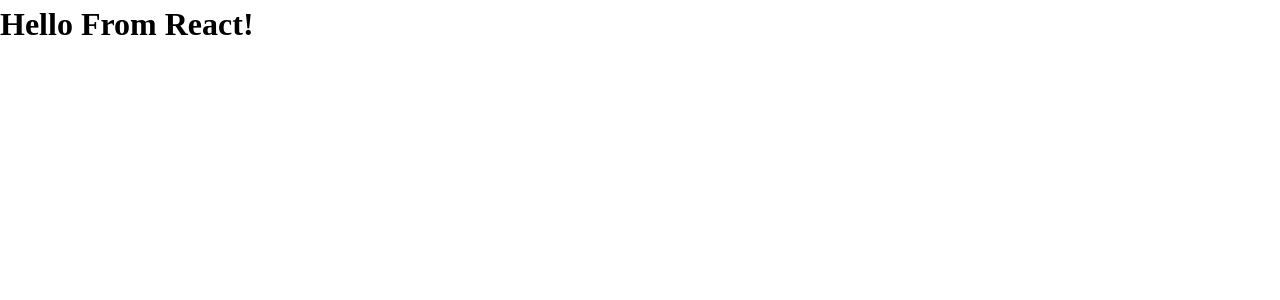
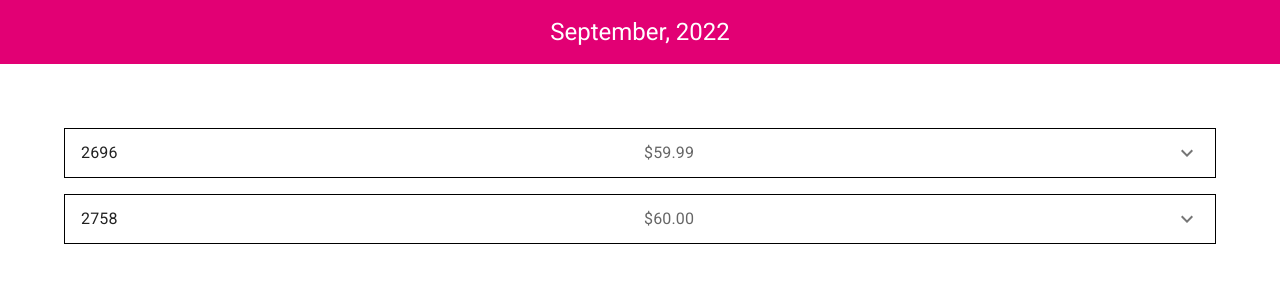
Before and after one commit to lacortes/phone-bill, a React app: page / in a window 1280 px wide. Shown: the top 300 px of the page. Built offline with nearby package versions, Linux system fonts and the light colour scheme.

Commit message:
Initial first working draft

```diff
--- a/src/components/App.jsx
+++ b/src/components/App.jsx
@@ -1,9 +1,36 @@
-import React from 'react';
+import { AppBar, Container, Stack, Toolbar, Typography } from '@mui/material';
+import { useEffect, useState } from 'react';
 import '../styles/app.scss';
+import PhoneBill from './PhoneBill';
+import phoneData from '../phoneTest.json';
 
 const App = () => {
+    const [ statement, setStatement ] = useState();
+
+    const fetchData = async () => {
+        setStatement(phoneData);
+    };
+
+    useEffect(() => {
+        fetchData();
+    }, []);
+
     return (
-        <h1>Hello From React!</h1>
+        <>
+            <AppBar position='static' sx={{ boxShadow: 'none' }}>
+                <Container>
+                    <Toolbar sx={{ justifyContent: 'center' }}>
+                        <Typography variant='h5'>{statement?.monthYear}</Typography>
+                    </Toolbar>
+                </Container>
+            </AppBar>
+            <Toolbar />
+            <Container>
+                <Stack gap={2}>
+                    {statement?.phoneStatements.map(s => <PhoneBill key={s.number} statement={s} />)}
+                </Stack>
+            </Container>
+        </>
     );
 };
 
--- /dev/null
+++ b/src/components/PhoneBill.jsx
@@ -0,0 +1,45 @@
+import { Accordion, AccordionDetails, AccordionSummary, Table, TableRow, TableBody, TableCell, Typography } from '@mui/material';
+import ExpandMoreIcon from '@mui/icons-material/ExpandMore';
+import styled from '@emotion/styled';
+
+const StyledAccordion = styled(Accordion)({ border: 'solid #000000 1px', boxShadow: 'none' });
+
+const defaultStatement = { number: '0000', total: 0.00, details: [{ id: 0, description: 'N/A', amount: 0.00 }] };
+
+const FORMATTER = new Intl.NumberFormat('en-US', { style: 'currency', currency: 'USD' });
+const formatNumber = number => FORMATTER.format(number);
+
+const PhoneBill = ({ statement=defaultStatement }) => {
+    const { number, total, details } = statement;
+    return (
+        <StyledAccordion square={true}>
+            <AccordionSummary
+                expandIcon={<ExpandMoreIcon />}
+                aria-controls="panelia-content"
+                id="panelia-header"
+            >
+                <Typography sx={{ width: '50%', flexShrink: 0 }}>{number}</Typography>
+                <Typography sx={{ color: 'text.secondary', paddingLeft: '16px' }}>{formatNumber(total)}</Typography>
+            </AccordionSummary>
+
+            <AccordionDetails>
+                <Table>
+                    <TableBody>
+                        {details.map(detail => (
+                            <TableRow
+                                key={detail.id}
+                                sx={{ '&:last-child td, &:last-child th': { border: 0 } }}
+                            >
+                                <TableCell align="left">{detail.description}</TableCell>
+                                <TableCell align="left">{formatNumber(detail.amount)}</TableCell>
+                            </TableRow>
+                        ))}
+
+                    </TableBody>
+                </Table>
+            </AccordionDetails>
+        </StyledAccordion>
+    );
+};
+
+export default PhoneBill;
--- a/src/index.html
+++ b/src/index.html
@@ -4,7 +4,10 @@
     <meta charset="UTF-8">
     <meta http-equiv="X-UA-Compatible" content="IE=edge">
     <meta name="viewport" content="width=device-width, initial-scale=1.0">
-    <title>My Website</title>
+    <title>Cortes Phone Bill</title>
+    <link rel="stylesheet" href="https://fonts.googleapis.com/css?family=Roboto:300,400,500,700&display=swap"
+    />
+
 </head>
 <body>
     <div id="root"></div>
--- a/src/index.js
+++ b/src/index.js
@@ -1,13 +1,17 @@
+import { ThemeProvider } from '@mui/material';
 import React from 'react';
-import ReactDOM from 'react-dom';
+import { createRoot } from 'react-dom/client';
 import App from './components/App';
+import { theme } from './theme';
 
 const container = document.querySelector('#root');
 if (container) {
-    ReactDOM.render(
+    const root = createRoot(container);
+    root.render(
         <React.StrictMode>
-            <App />
-        </React.StrictMode>,
-        container
+            <ThemeProvider theme={theme}>
+                <App />
+            </ThemeProvider>
+        </React.StrictMode>
     );
 }
--- /dev/null
+++ b/src/phoneTest.json
@@ -0,0 +1,37 @@
+{
+  "monthYear": "September, 2022",
+  "phoneStatements": [
+    {
+      "number": "2696",
+      "total": 59.99,
+      "details": [
+        {
+          "id": 1,
+          "description": "Line",
+          "amount": 33.33
+        },
+        {
+          "id": 2,
+          "description": "Device",
+          "amount": 26.66
+        }
+      ]
+    },
+    {
+      "number": "2758",
+      "total": 60.00,
+      "details": [
+        {
+          "id": 1,
+          "description": "Line",
+          "amount": 40.00
+        },
+        {
+          "id": 2,
+          "description": "Device",
+          "amount": 20.00
+        }
+      ]
+    }
+  ]
+}
--- a/src/styles/helpers/_reset.scss
+++ b/src/styles/helpers/_reset.scss
@@ -79,4 +79,5 @@ select {
 
 html {
     font-size: 16px; /* Base */
+    font-family: 'Roboto';
 }
--- /dev/null
+++ b/src/theme.js
@@ -0,0 +1,16 @@
+import { createTheme } from '@mui/material';
+
+export const theme = createTheme({
+    palette: {
+        primary: {
+            main: '#e20074',
+            light: 'E7338F',
+            dark: '#9E0051',
+        },
+        secondary: {
+            main: '#F50057',
+            light: '#F73378',
+            dark: '#AB003C'
+        }
+    }
+});
```
Also changed, not shown: package.json (+9 -2 lines), .babelrc, .eslintrc.json, 1 other file (tests, documents, lock files or other folders).
